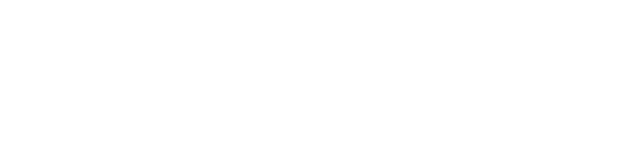
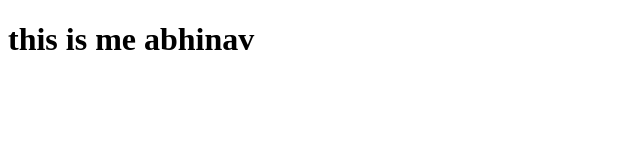
Before and after one commit to Abhinav068/Abhinav068.github.io, a plain HTML site: page index.html in a window 1280 px wide. Shown: the whole page, without its empty margins (0-640 px from the left). Drawn offline with Linux system fonts and the light colour scheme.

Commit message:
initial commit

```diff
--- a/index.html
+++ b/index.html
@@ -7,6 +7,6 @@
     <title>profile</title>
 </head>
 <body>
-
+    <h1>this is me abhinav</h1>
 </body>
 </html>
```
